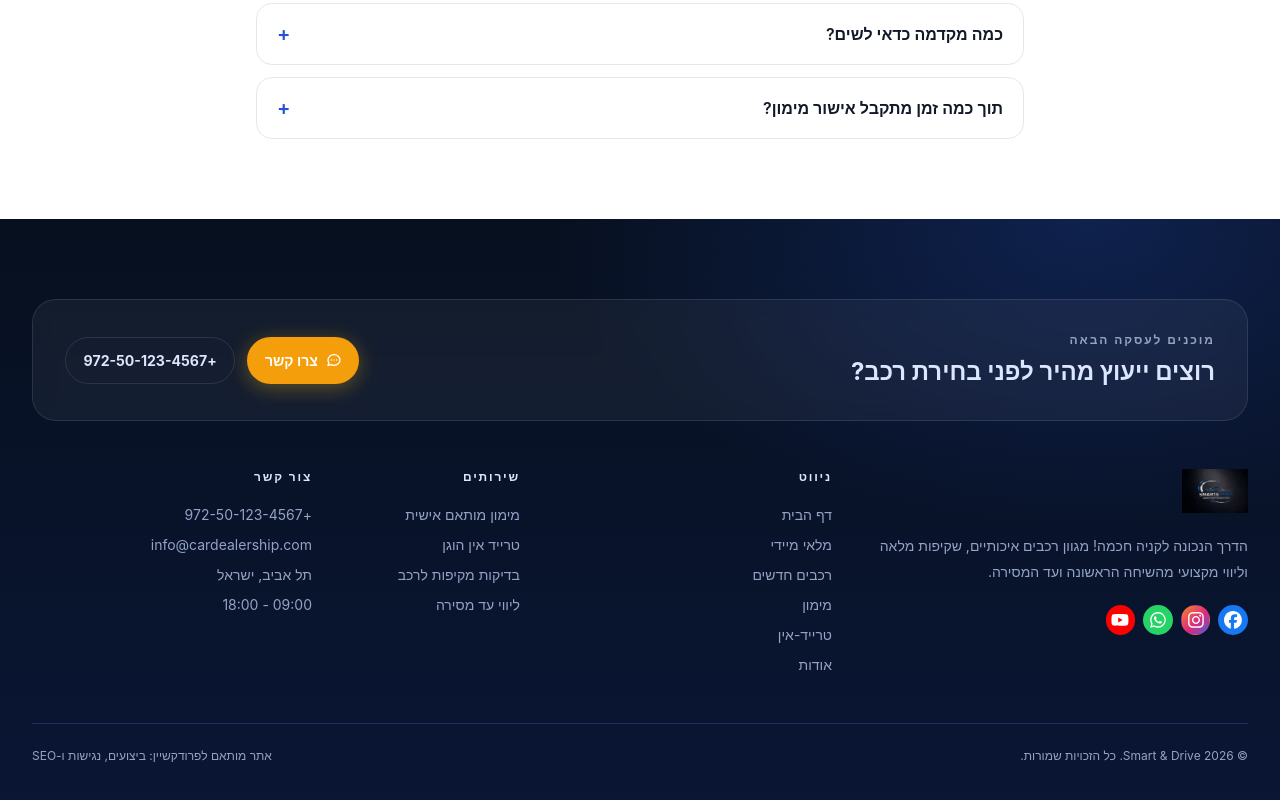
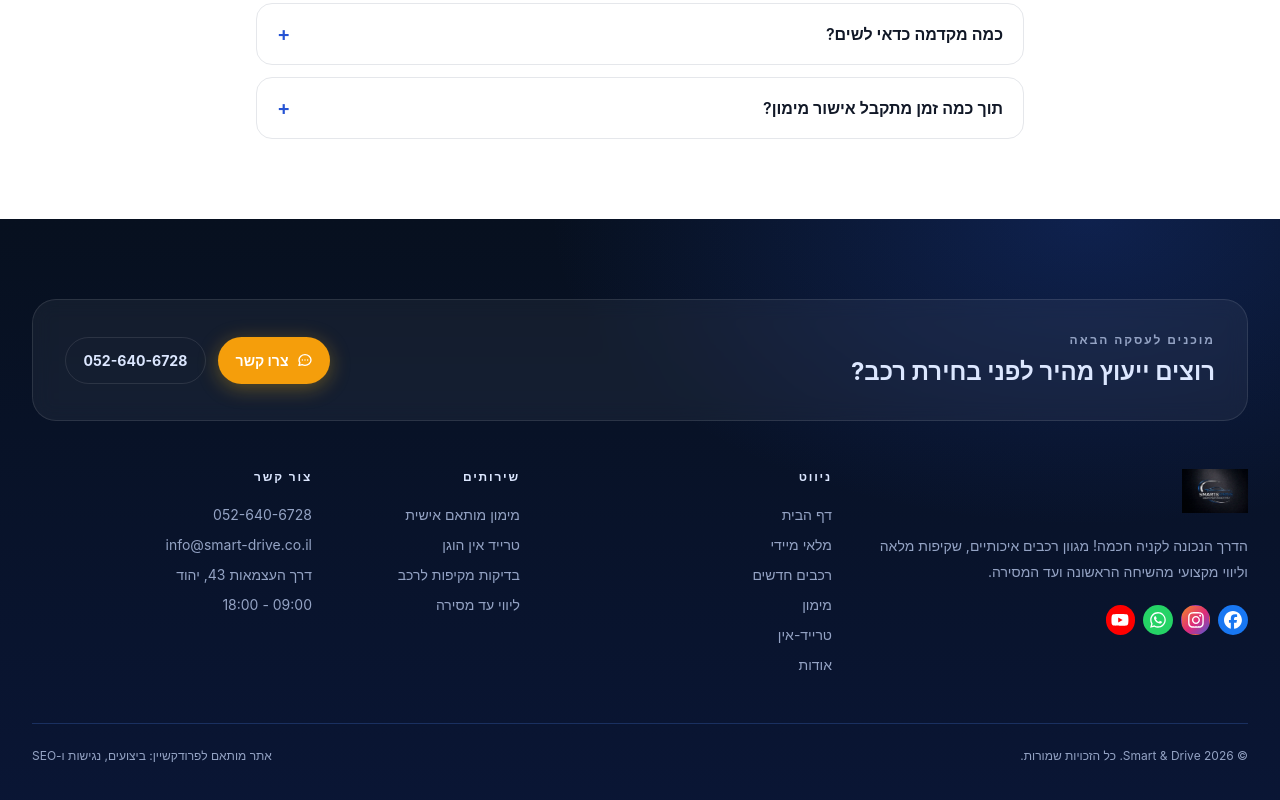
Before and after one commit to moshe-connectio/smart-drive-site, a Next.js app: page /finance in a window 1280 px wide. Shown: the part 2105-2905 px from the top of the page. Built offline with nearby package versions, Linux system fonts and the light colour scheme; no server answers.

Commit message:
chore(config): update contact info — address, phone, email

```diff
--- a/src/app/vehicles/[slug]/VehicleDetailClient.tsx
+++ b/src/app/vehicles/[slug]/VehicleDetailClient.tsx
@@ -64,7 +64,7 @@ export default function VehicleDetailClient({ vehicle, relatedVehicles = [] }: V
 
   const hasMonthly = !!(vehicle.monthly_payment && vehicle.monthly_payment > 0);
   const isNew = vehicle.km !== null && vehicle.km === 0;
-  const whatsappHref = `https://wa.me/${process.env.NEXT_PUBLIC_WHATSAPP_NUMBER ?? '972501234567'}?text=${encodeURIComponent(
+  const whatsappHref = `https://wa.me/${process.env.NEXT_PUBLIC_WHATSAPP_NUMBER ?? '972526406728'}?text=${encodeURIComponent(
     `שלום, אני מתעניין ברכב: ${vehicle.title}`,
   )}`;
 
--- a/src/core/config/site.config.ts
+++ b/src/core/config/site.config.ts
@@ -16,10 +16,11 @@ export const dealershipConfig = {
 
   // Contact Information
   contact: {
-    phone: '+972-50-123-4567',
-    whatsapp: '+972-50-123-4567',
-    email: 'info@cardealership.com',
-    address: 'תל אביב, ישראל',
+    phone: '+972-52-640-6728',
+    phoneDisplay: '052-640-6728',
+    whatsapp: '+972-52-640-6728',
+    email: 'info@smart-drive.co.il',
+    address: 'דרך העצמאות 43, יהוד',
     businessHours: {
       weekdays: '09:00 - 18:00',
       friday: '09:00 - 14:00',
@@ -32,7 +33,7 @@ export const dealershipConfig = {
   social: {
     facebook: 'https://facebook.com/cardealership',
     instagram: 'https://instagram.com/cardealership',
-    whatsapp: 'https://wa.me/972501234567',
+    whatsapp: 'https://wa.me/972526406728',
     linkedin: 'https://linkedin.com/company/cardealership',
     youtube: 'https://youtube.com/@cardealership',
   },
@@ -108,9 +109,9 @@ export const dealershipConfig = {
 
   // Email Configuration
   email: {
-    from: 'info@cardealership.com',
-    replyTo: 'support@cardealership.com',
-    bcc: 'admin@cardealership.com',
+    from: 'info@smart-drive.co.il',
+    replyTo: 'info@smart-drive.co.il',
+    bcc: 'info@smart-drive.co.il',
   },
 
   // Vehicle Database
--- a/src/core/lib/constants.ts
+++ b/src/core/lib/constants.ts
@@ -29,6 +29,7 @@ export const ROUTES = {
 
 export const CONTACT_INFO = {
   phone: dealershipConfig.contact.phone,
+  phoneDisplay: dealershipConfig.contact.phoneDisplay,
   email: dealershipConfig.contact.email,
   address: dealershipConfig.contact.address,
 } as const;
--- a/src/modules/home/components/HomeContactBlock.tsx
+++ b/src/modules/home/components/HomeContactBlock.tsx
@@ -9,6 +9,7 @@ const trustPoints = [
 ];
 
 const phoneRaw = dealershipConfig.contact.phone;
+const phoneDisplay = dealershipConfig.contact.phoneDisplay;
 const whatsappLink = dealershipConfig.social.whatsapp;
 const email = dealershipConfig.contact.email;
 const address = dealershipConfig.contact.address;
@@ -69,7 +70,7 @@ export function HomeContactBlock() {
               <a
                 href={`tel:${phoneRaw}`}
                 className="home-contact-channel home-contact-channel-phone"
-                aria-label={`התקשרו ל־${phoneRaw}`}
+                aria-label={`התקשרו ל־${phoneDisplay}`}
               >
                 <span className="home-contact-channel-icon">
                   <svg viewBox="0 0 24 24" width="22" height="22" fill="none" stroke="currentColor" strokeWidth="2" strokeLinecap="round" strokeLinejoin="round" aria-hidden="true">
@@ -77,7 +78,7 @@ export function HomeContactBlock() {
                   </svg>
                 </span>
                 <span className="home-contact-channel-text">
-                  <span className="home-contact-channel-label">{phoneRaw}</span>
+                  <span className="home-contact-channel-label">{phoneDisplay}</span>
                   <span className="home-contact-channel-value">התקשרו עכשיו</span>
                 </span>
               </a>
--- a/src/shared/components/layout/Footer.tsx
+++ b/src/shared/components/layout/Footer.tsx
@@ -58,7 +58,7 @@ export function Footer() {
               href={`tel:${CONTACT_INFO.phone}`}
               className="footer-action footer-action-secondary"
             >
-              {CONTACT_INFO.phone}
+              {CONTACT_INFO.phoneDisplay}
             </a>
           </div>
         </div>
@@ -136,7 +136,7 @@ export function Footer() {
               צור קשר
             </h3>
             <ul className="space-y-2.5 text-sm" style={{ color: 'var(--color-footer-text)' }}>
-              <li>{CONTACT_INFO.phone}</li>
+              <li>{CONTACT_INFO.phoneDisplay}</li>
               <li>{CONTACT_INFO.email}</li>
               <li>{CONTACT_INFO.address}</li>
               <li>{dealershipConfig.contact.businessHours.weekdays}</li>
--- a/src/shared/components/layout/MobileMenu.tsx
+++ b/src/shared/components/layout/MobileMenu.tsx
@@ -134,7 +134,7 @@ export default function MobileMenu({ tone = 'dark' }: MobileMenuProps) {
             <svg className="w-4 h-4 shrink-0" fill="none" stroke="currentColor" viewBox="0 0 24 24">
               <path strokeLinecap="round" strokeLinejoin="round" strokeWidth={2} d="M3 5a2 2 0 012-2h3.28a1 1 0 01.948.684l1.498 4.493a1 1 0 01-.502 1.21l-2.257 1.13a11.042 11.042 0 005.516 5.516l1.13-2.257a1 1 0 011.21-.502l4.493 1.498a1 1 0 01.684.949V19a2 2 0 01-2 2h-1C9.716 21 3 14.284 3 6V5z" />
             </svg>
-            {dealershipConfig.contact.phone}
+            {dealershipConfig.contact.phoneDisplay}
           </a>
         </div>
 
--- a/src/shared/components/seo/structuredData.ts
+++ b/src/shared/components/seo/structuredData.ts
@@ -31,13 +31,14 @@ export const localBusinessJsonLd = {
   email: dealershipConfig.contact.email,
   address: {
     '@type': 'PostalAddress',
-    addressLocality: dealershipConfig.contact.address,
+    streetAddress: 'דרך העצמאות 43',
+    addressLocality: 'יהוד',
     addressCountry: 'IL',
   },
   geo: {
     '@type': 'GeoCoordinates',
-    latitude: 32.0853,
-    longitude: 34.7818,
+    latitude: 32.033,
+    longitude: 34.892,
   },
   openingHoursSpecification: [
     {
```
